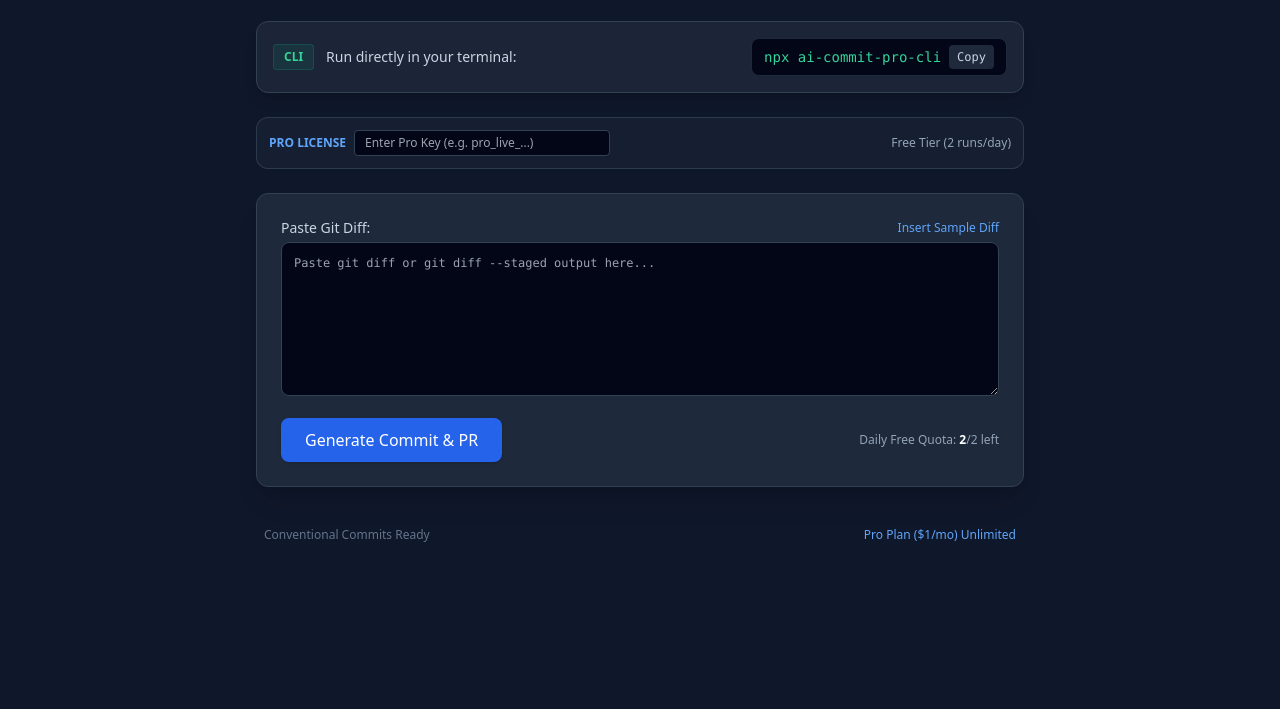
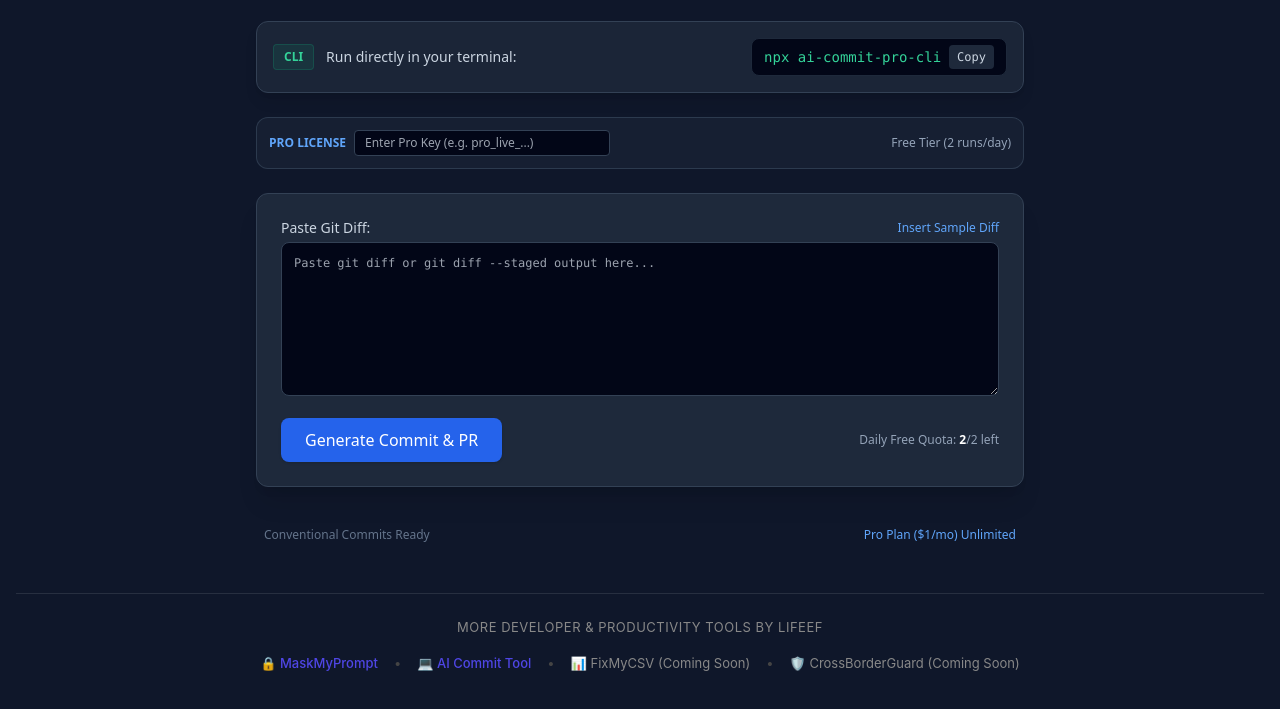
Before and after one commit to ikedalef/ai-commit-tool, a website: page public/index.html in a window 1280 px wide. Shown: the part 115-824 px from the top of the page. Before the commit the page ends 800 px from the top, so only its background shows below. Drawn offline with nearby package versions, Linux system fonts and the light colour scheme.

Commit message:
Update index.html

```diff
--- a/public/index.html
+++ b/public/index.html
@@ -168,5 +168,18 @@ index 83a1b2c..94f2d3e 100644
 
     updateUI();
   </script>
+<!-- === LifeEF Tool Ecosystem Banner === -->
+<div style="margin-top: 50px; padding: 24px; border-top: 1px solid rgba(255,255,255,0.1); font-family: -apple-system, BlinkMacSystemFont, 'Segoe UI', Roboto, sans-serif; text-align: center;">
+  <p style="font-size: 13px; color: #888; margin-bottom: 12px; text-transform: uppercase; letter-spacing: 0.5px;">More Developer & Productivity Tools by LifeEF</p>
+  <div style="display: inline-flex; gap: 16px; flex-wrap: wrap; justify-content: center; font-size: 13px;">
+    <a href="https://ikedalef.github.io/mask-my-prompt/" style="color: #4f46e5; text-decoration: none; font-weight: 500;">🔒 MaskMyPrompt</a>
+    <span style="color: #444;">•</span>
+    <a href="https://ai-commit-tool.ikedalef.workers.dev" style="color: #4f46e5; text-decoration: none; font-weight: 500;">💻 AI Commit Tool</a>
+    <span style="color: #444;">•</span>
+    <span style="color: #888;">📊 FixMyCSV (Coming Soon)</span>
+    <span style="color: #444;">•</span>
+    <span style="color: #888;">🛡️ CrossBorderGuard (Coming Soon)</span>
+  </div>
+</div>
 </body>
 </html>
```
